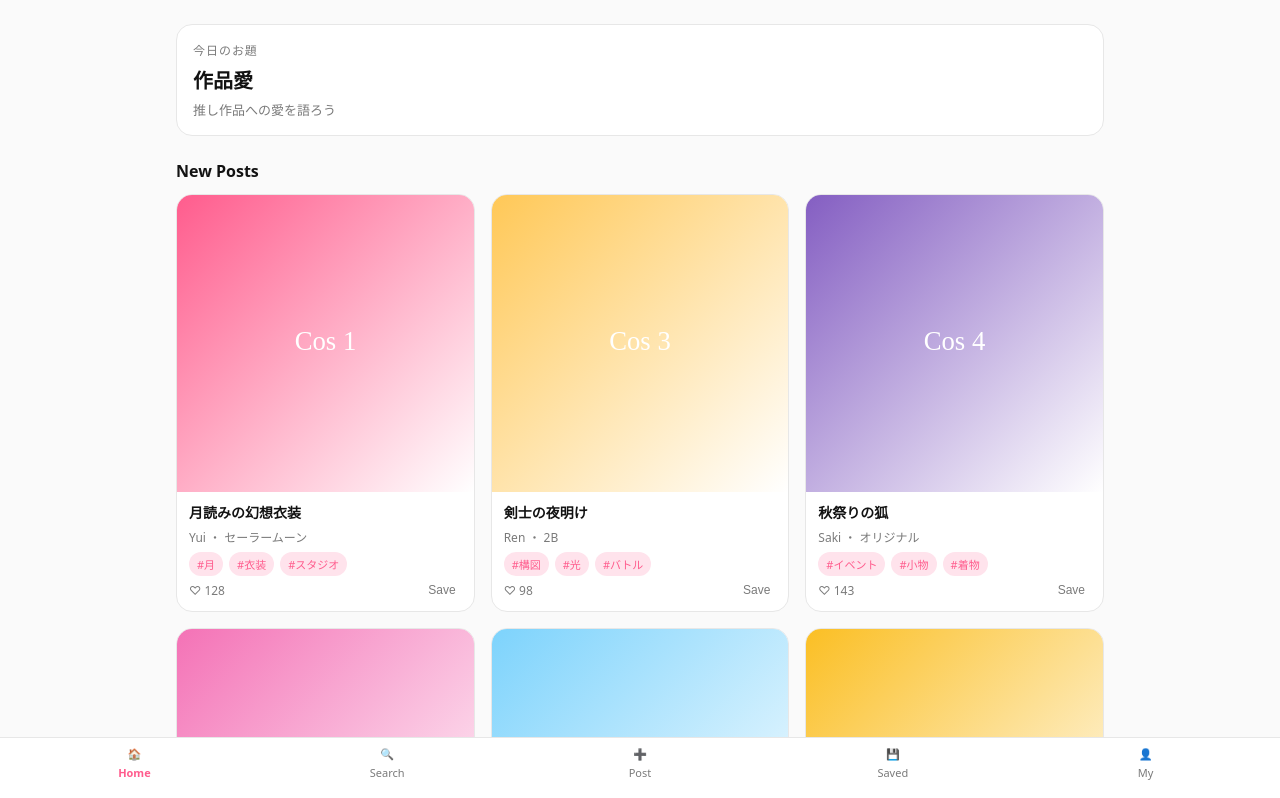
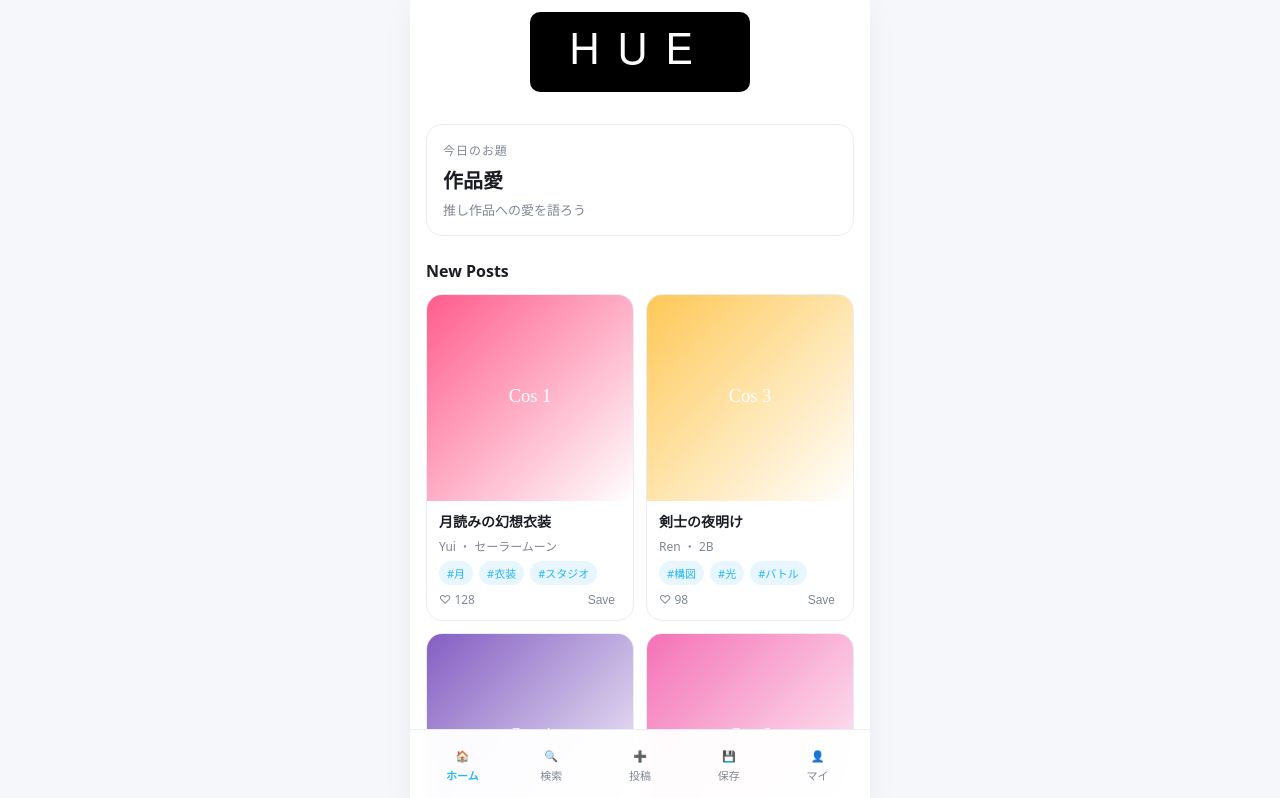
Before and after one commit to FUGA369/coswear-pwa, a Next.js app: page / in a window 1280 px wide. Shown: the top 798 px of the page. Built offline with nearby package versions, Linux system fonts and the light colour scheme.

Commit message:
Switch app to stylish white-base theme

```diff
--- a/app/globals.css
+++ b/app/globals.css
@@ -1,23 +1,45 @@
 :root {
   color-scheme: light;
-  --bg: #fafafa;
-  --text: #121212;
-  --muted: #7a7a7a;
+  --bg: #ffffff;
+  --text: #1a1d24;
+  --muted: #7f8794;
   --card: #ffffff;
-  --line: #e7e7e7;
-  --accent: #ff5c8d;
-  --accent-soft: #ffe3ec;
+  --line: #e9edf3;
+  --accent: #25b7f3;
+  --accent-soft: #e8f6ff;
 }
 
 * {
   box-sizing: border-box;
 }
 
+html,
+body {
+  width: 100%;
+  overscroll-behavior: none;
+}
+
 body {
   margin: 0;
   font-family: "Hiragino Sans", "Noto Sans JP", system-ui, -apple-system, BlinkMacSystemFont, "Segoe UI", sans-serif;
+  background: #f5f7fa;
+  color: var(--text);
+  min-height: 100dvh;
+  display: flex;
+  justify-content: center;
+  overflow: hidden;
+  touch-action: manipulation;
+  -webkit-tap-highlight-color: transparent;
+}
+
+.app-shell {
+  width: min(100vw, 460px);
+  height: 100dvh;
   background: var(--bg);
-  color: var(--text);
+  position: relative;
+  overflow-y: auto;
+  -webkit-overflow-scrolling: touch;
+  box-shadow: 0 10px 28px rgba(17, 24, 39, 0.06);
 }
 
 a {
@@ -26,9 +48,23 @@ a {
 }
 
 main {
-  padding: 16px 16px 96px;
-  max-width: 960px;
+  padding: 16px 16px calc(108px + env(safe-area-inset-bottom));
+  max-width: 460px;
   margin: 0 auto;
+}
+
+.site-header {
+  max-width: 460px;
+  margin: 0 auto;
+  padding: calc(12px + env(safe-area-inset-top)) 16px 8px;
+  display: flex;
+  justify-content: center;
+}
+
+.site-logo {
+  display: block;
+  width: min(220px, 58vw);
+  height: auto;
 }
 
 .section-title {
@@ -71,12 +107,6 @@ main {
   gap: 12px;
 }
 
-@media (min-width: 768px) {
-  .grid {
-    grid-template-columns: repeat(3, minmax(0, 1fr));
-    gap: 16px;
-  }
-}
 
 .card {
   background: var(--card);
@@ -91,7 +121,7 @@ main {
   position: relative;
   width: 100%;
   padding-top: 100%;
-  background: #f3f3f3;
+  background: #f2f4f8;
 }
 
 .card-image img {
@@ -159,21 +189,25 @@ main {
 
 .tabs {
   position: fixed;
+  left: 50%;
+  transform: translateX(-50%);
   bottom: 0;
-  left: 0;
-  right: 0;
-  background: var(--card);
+  width: min(100vw, 460px);
+  background: rgba(255, 255, 255, 0.96);
   border-top: 1px solid var(--line);
   display: grid;
   grid-template-columns: repeat(5, 1fr);
-  padding: 8px 8px 20px;
+  padding: 10px 8px calc(10px + env(safe-area-inset-bottom));
   z-index: 20;
+  backdrop-filter: blur(8px);
 }
 
 .tab-item {
   display: flex;
   flex-direction: column;
   align-items: center;
+  justify-content: center;
+  min-height: 50px;
   gap: 4px;
   font-size: 11px;
   color: var(--muted);
@@ -182,6 +216,12 @@ main {
 .tab-item.active {
   color: var(--accent);
   font-weight: 600;
+}
+
+.tab-item,
+.button,
+.action-button {
+  user-select: none;
 }
 
 .form {
@@ -222,14 +262,14 @@ textarea {
   padding: 10px 18px;
   font-size: 14px;
   background: var(--accent);
-  color: white;
+  color: #ffffff;
   cursor: pointer;
   width: fit-content;
 }
 
 .button.secondary {
   background: var(--accent-soft);
-  color: var(--accent);
+  color: #25b7f3;
 }
 
 .image-preview {
@@ -266,7 +306,7 @@ textarea {
   width: 64px;
   height: 64px;
   border-radius: 50%;
-  background: #d9d9d9;
+  background: #e3e7ee;
   flex-shrink: 0;
 }
 
@@ -294,3 +334,59 @@ textarea {
   color: var(--muted);
   font-size: 14px;
 }
+
+.startup-splash {
+  position: fixed;
+  inset: 0;
+  z-index: 120;
+  display: flex;
+  flex-direction: column;
+  justify-content: center;
+  align-items: center;
+  gap: 18px;
+  background: radial-gradient(circle at 50% 30%, #f7fbff 0%, #ffffff 55%, #f2f6fb 100%);
+  opacity: 1;
+  transition: opacity 420ms ease;
+}
+
+.startup-splash.is-fading {
+  opacity: 0;
+}
+
+.startup-glow {
+  position: absolute;
+  width: 260px;
+  height: 260px;
+  border-radius: 50%;
+  background: radial-gradient(circle, rgba(37, 183, 243, 0.2) 0%, rgba(37, 183, 243, 0.08) 44%, rgba(37, 183, 243, 0) 72%);
+  filter: blur(8px);
+  animation: pulse-glow 1.8s ease-in-out infinite;
+}
+
+.startup-logo {
+  width: min(220px, 58vw);
+  height: auto;
+  border-radius: 24px;
+  box-shadow: 0 16px 34px rgba(33, 53, 71, 0.12);
+  position: relative;
+}
+
+.startup-copy {
+  margin: 0;
+  font-size: 13px;
+  letter-spacing: 0.1em;
+  text-transform: uppercase;
+  color: #90a0b5;
+  position: relative;
+}
+
+@keyframes pulse-glow {
+  0% {
+    transform: scale(0.94);
+    opacity: 0.74;
+  }
+  100% {
+    transform: scale(1.08);
+    opacity: 1;
+  }
+}
--- a/app/layout.js
+++ b/app/layout.js
@@ -1,12 +1,25 @@
 import "./globals.css";
 import { AppProvider } from "../components/AppProvider";
 import Tabs from "../components/Tabs";
+import StartupSplash from "../components/StartupSplash";
 
 export const metadata = {
   title: "Coswear",
   description: "Cosplayer-focused WEAR-style PWA",
   manifest: "/manifest.json",
-  themeColor: "#ff5c8d"
+  appleWebApp: {
+    capable: true,
+    statusBarStyle: "default",
+    title: "Coswear"
+  }
+};
+
+export const viewport = {
+  width: "device-width",
+  initialScale: 1,
+  maximumScale: 1,
+  viewportFit: "cover",
+  themeColor: "#ffffff"
 };
 
 export default function RootLayout({ children }) {
@@ -19,8 +32,14 @@ export default function RootLayout({ children }) {
       </head>
       <body>
         <AppProvider>
-          <main>{children}</main>
-          <Tabs />
+          <StartupSplash />
+          <div className="app-shell">
+            <header className="site-header">
+              <img src="/icons/hue-logo.svg" alt="HUE" className="site-logo" />
+            </header>
+            <main>{children}</main>
+            <Tabs />
+          </div>
         </AppProvider>
       </body>
     </html>
--- /dev/null
+++ b/components/StartupSplash.jsx
@@ -0,0 +1,45 @@
+"use client";
+
+import { useEffect, useState } from "react";
+import { usePathname, useRouter } from "next/navigation";
+
+export default function StartupSplash() {
+  const [visible, setVisible] = useState(false);
+  const [fadeOut, setFadeOut] = useState(false);
+  const router = useRouter();
+  const pathname = usePathname();
+
+  useEffect(() => {
+    const hasSeen = typeof window !== "undefined" && window.sessionStorage.getItem("coswear-splash-seen") === "1";
+    if (hasSeen) return;
+
+    setVisible(true);
+
+    const fadeTimer = window.setTimeout(() => {
+      setFadeOut(true);
+    }, 1400);
+
+    const hideTimer = window.setTimeout(() => {
+      setVisible(false);
+      window.sessionStorage.setItem("coswear-splash-seen", "1");
+      if (pathname !== "/") {
+        router.replace("/");
+      }
+    }, 1900);
+
+    return () => {
+      window.clearTimeout(fadeTimer);
+      window.clearTimeout(hideTimer);
+    };
+  }, [pathname, router]);
+
+  if (!visible) return null;
+
+  return (
+    <div className={`startup-splash${fadeOut ? " is-fading" : ""}`}>
+      <div className="startup-glow" />
+      <img src="/icons/hue-logo.svg" alt="HUE" className="startup-logo" />
+      <p className="startup-copy">Create Your Cosplay Mood</p>
+    </div>
+  );
+}
--- a/components/Tabs.jsx
+++ b/components/Tabs.jsx
@@ -4,18 +4,18 @@ import Link from "next/link";
 import { usePathname } from "next/navigation";
 
 const tabs = [
-  { href: "/", label: "Home", icon: "🏠" },
-  { href: "/search", label: "Search", icon: "🔍" },
-  { href: "/post", label: "Post", icon: "➕" },
-  { href: "/saved", label: "Saved", icon: "💾" },
-  { href: "/my", label: "My", icon: "👤" }
+  { href: "/", label: "ホーム", icon: "🏠" },
+  { href: "/search", label: "検索", icon: "🔍" },
+  { href: "/post", label: "投稿", icon: "➕" },
+  { href: "/saved", label: "保存", icon: "💾" },
+  { href: "/my", label: "マイ", icon: "👤" }
 ];
 
 export default function Tabs() {
   const pathname = usePathname();
 
   return (
-    <nav className="tabs">
+    <nav className="tabs" aria-label="アプリナビゲーション">
       {tabs.map((tab) => {
         const isActive = pathname === tab.href;
         return (
```
Also changed, not shown: public/icons/hue-logo.svg (added), public/icons/icon.svg, public/manifest.json.
